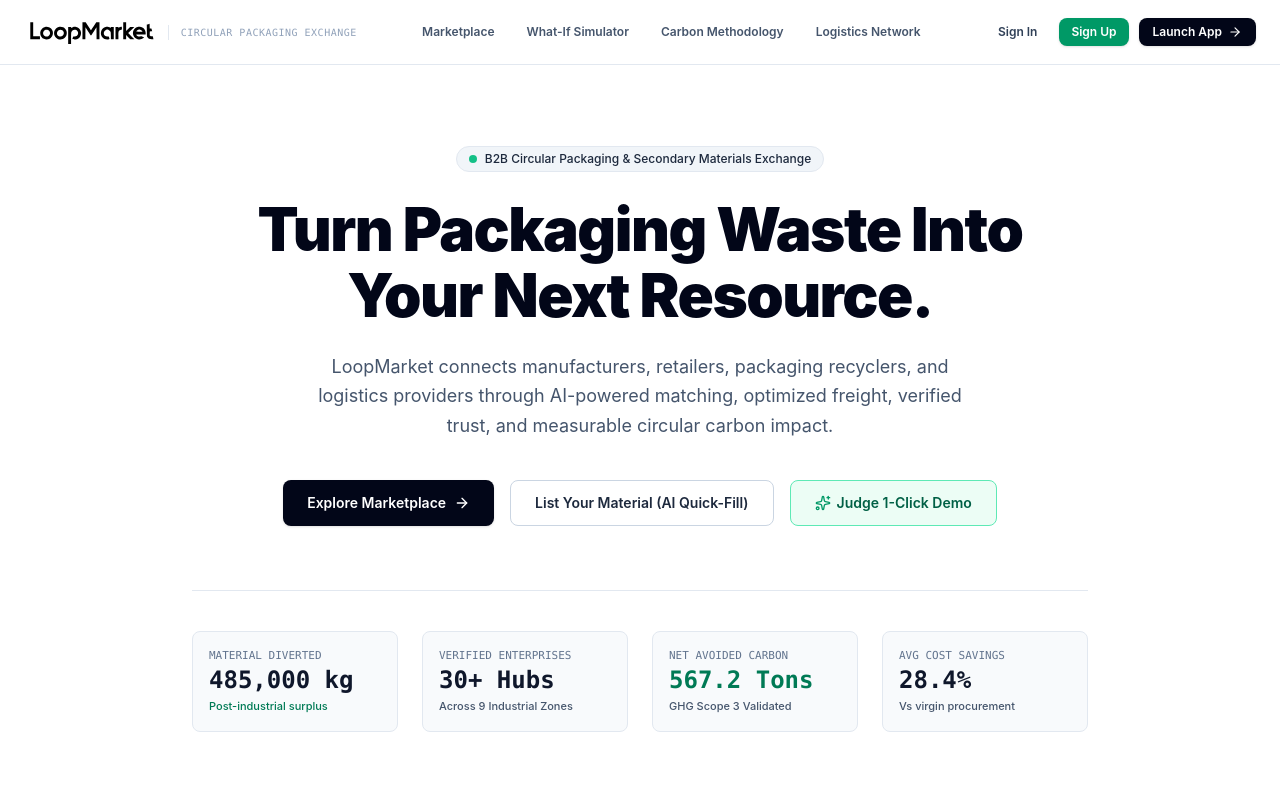
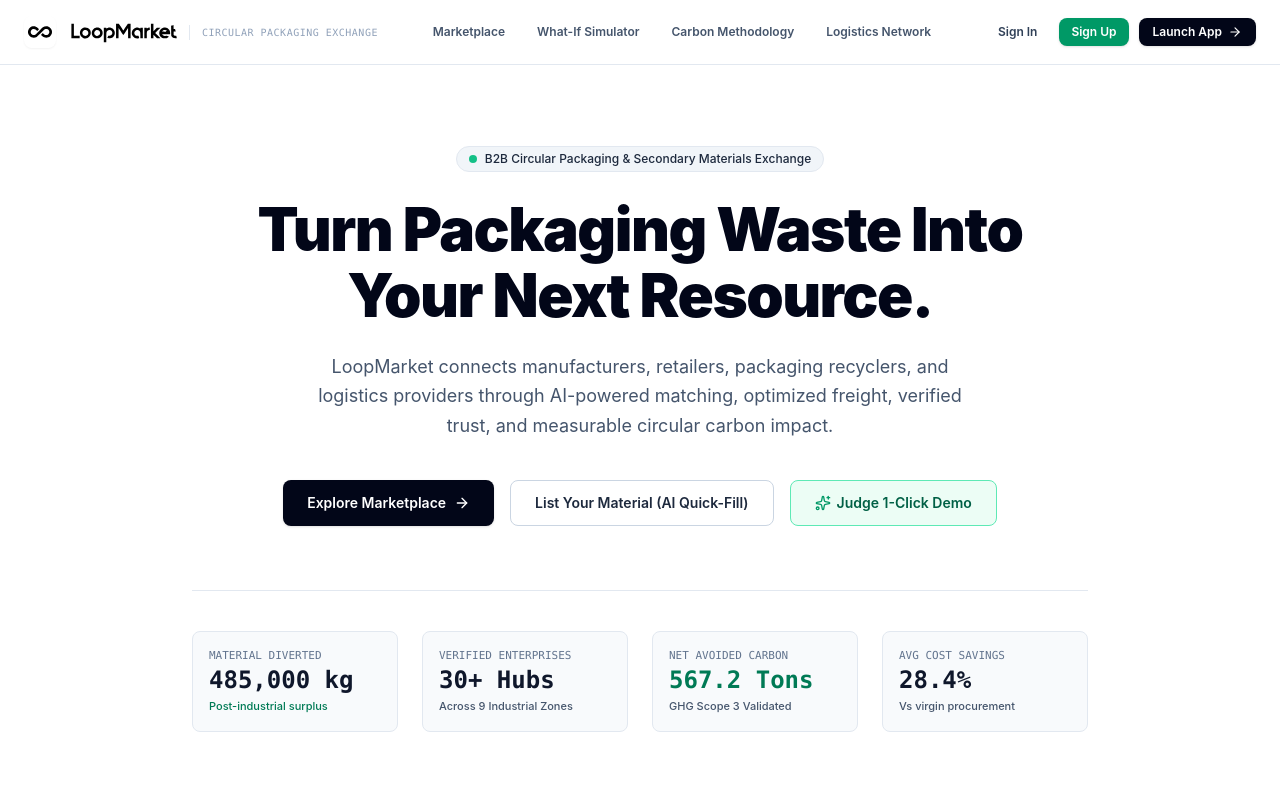
Before and after one commit to savaliyasaumil3-boop/LoopMarket, a React (Vite) app in the folder frontend/: page / in a window 1280 px wide. Shown: the top 800 px of the page. Built offline with nearby package versions, Linux system fonts and the light colour scheme; no server answers.

Commit message:
fixed favicon issue

```diff
--- a/frontend/index.html
+++ b/frontend/index.html
@@ -1,14 +1,18 @@
 <!doctype html>
 <html lang="en">
+
 <head>
   <meta charset="UTF-8" />
-    <link rel="icon" type="image/svg+xml" href="/loopmarket-logo.svg" />
+  <link rel="icon" type="image/svg+xml" href="/favicon.svg" />
   <meta name="viewport" content="width=device-width, initial-scale=1.0" />
   <title>LoopMarket - B2B Circular Packaging & Secondary Materials Exchange</title>
-    <meta name="description" content="LoopMarket is India's premier B2B circular packaging and secondary materials exchange, connecting enterprises with AI-driven matching and verified carbon impact." />
+  <meta name="description"
+    content="LoopMarket is India's premier B2B circular packaging and secondary materials exchange, connecting enterprises with AI-driven matching and verified carbon impact." />
 </head>
+
 <body>
   <div id="root"></div>
   <script type="module" src="/src/main.tsx"></script>
 </body>
+
 </html>
--- a/frontend/src/components/Navbar.tsx
+++ b/frontend/src/components/Navbar.tsx
@@ -56,11 +56,16 @@
         )}
 
         {/* Mobile Brand Logo */}
-        <Link to="/dashboard" className="md:hidden shrink-0 flex items-center mr-1">
+        <Link to="/dashboard" className="md:hidden shrink-0 flex items-center gap-2 mr-1">
+          <img
+            src="/favicon.svg"
+            alt="LoopMarket Icon"
+            className="h-6 w-6 rounded-md object-contain shrink-0"
+          />
           <img
             src="/loopmarket-logo.svg"
             alt="LoopMarket"
-            className="h-6 w-auto object-contain max-w-[110px]"
+            className="h-5 w-auto object-contain max-w-[100px]"
           />
         </Link>
 
--- a/frontend/src/components/Sidebar.tsx
+++ b/frontend/src/components/Sidebar.tsx
@@ -79,11 +79,16 @@
           <div>
             {/* Brand Header */}
             <div className="p-4 sm:p-5 border-b border-slate-100 flex items-center justify-between sticky top-0 bg-white/95 backdrop-blur-xs z-10">
-              <Link to="/dashboard" onClick={handleNavClick} className="flex items-center gap-2">
+              <Link to="/dashboard" onClick={handleNavClick} className="flex items-center gap-2.5">
+                <img
+                  src="/favicon.svg"
+                  alt="LoopMarket Icon"
+                  className="h-8 w-8 rounded-lg object-contain shadow-xs shrink-0"
+                />
                 <img
                   src="/loopmarket-logo.svg"
                   alt="LoopMarket"
-                  className="h-8 w-auto object-contain max-w-[140px]"
+                  className="h-6 w-auto object-contain max-w-[130px]"
                 />
               </Link>
 
--- a/frontend/src/pages/AuthPages.tsx
+++ b/frontend/src/pages/AuthPages.tsx
@@ -60,11 +60,16 @@
     <div className="min-h-screen bg-slate-50 text-slate-900 flex flex-col justify-between selection:bg-slate-900 selection:text-white font-sans">
       {/* Top Header */}
       <header className="border-b border-slate-200 bg-white/95 backdrop-blur-md px-6 py-3.5 flex items-center justify-between sticky top-0 z-20">
-        <Link to="/" className="flex items-center gap-3">
+        <Link to="/" className="flex items-center gap-2.5">
+          <img
+            src="/favicon.svg"
+            alt="LoopMarket Icon"
+            className="h-8 w-8 rounded-lg object-contain shadow-xs shrink-0"
+          />
           <img
             src="/loopmarket-logo.svg"
             alt="LoopMarket"
-            className="h-7 w-auto object-contain"
+            className="h-6 w-auto object-contain"
           />
           <span className="hidden sm:inline-block text-[10px] text-slate-400 font-mono tracking-wider border-l border-slate-200 pl-3">
             B2B CIRCULAR EXCHANGE
@@ -84,11 +89,16 @@
 
           {/* Brand & Badge */}
           <div className="text-center space-y-3">
-            <div className="flex justify-center">
+            <div className="flex justify-center items-center gap-2.5">
+              <img
+                src="/favicon.svg"
+                alt="LoopMarket Icon"
+                className="h-9 w-9 rounded-lg object-contain shadow-xs shrink-0"
+              />
               <img
                 src="/loopmarket-logo.svg"
                 alt="LoopMarket"
-                className="h-8 w-auto object-contain"
+                className="h-7 w-auto object-contain"
               />
             </div>
             <div className="inline-flex items-center gap-1.5 px-3 py-1 bg-slate-100 border border-slate-200 rounded-full text-[11px] font-medium text-slate-800">
@@ -374,11 +384,16 @@
     <div className="min-h-screen bg-slate-50 text-slate-900 flex flex-col justify-between selection:bg-slate-900 selection:text-white font-sans">
       {/* Top Header */}
       <header className="border-b border-slate-200 bg-white/95 backdrop-blur-md px-6 py-3.5 flex items-center justify-between sticky top-0 z-20">
-        <Link to="/" className="flex items-center gap-3">
+        <Link to="/" className="flex items-center gap-2.5">
+          <img
+            src="/favicon.svg"
+            alt="LoopMarket Icon"
+            className="h-8 w-8 rounded-lg object-contain shadow-xs shrink-0"
+          />
           <img
             src="/loopmarket-logo.svg"
             alt="LoopMarket"
-            className="h-7 w-auto object-contain"
+            className="h-6 w-auto object-contain"
           />
           <span className="hidden sm:inline-block text-[10px] text-slate-400 font-mono tracking-wider border-l border-slate-200 pl-3">
             FACILITY ONBOARDING
--- a/frontend/src/pages/LandingPage.tsx
+++ b/frontend/src/pages/LandingPage.tsx
@@ -15,11 +15,16 @@
       {/* Top Banner Navigation */}
       <nav className="border-b border-slate-200 bg-white/90 backdrop-blur-md sticky top-0 z-40">
         <div className="max-w-7xl mx-auto px-6 h-16 flex items-center justify-between">
-          <Link to="/" className="flex items-center gap-3">
+          <Link to="/" className="flex items-center gap-2.5">
+            <img
+              src="/favicon.svg"
+              alt="LoopMarket Icon"
+              className="h-8 w-8 rounded-lg object-contain shadow-xs shrink-0"
+            />
             <img
               src="/loopmarket-logo.svg"
               alt="LoopMarket"
-              className="h-7 w-auto object-contain"
+              className="h-6 w-auto object-contain"
             />
             <span className="hidden sm:inline-block text-[10px] text-slate-400 font-mono tracking-wider border-l border-slate-200 pl-3">
               CIRCULAR PACKAGING EXCHANGE
```
Lines whose indentation alone changed are shown as unchanged.
